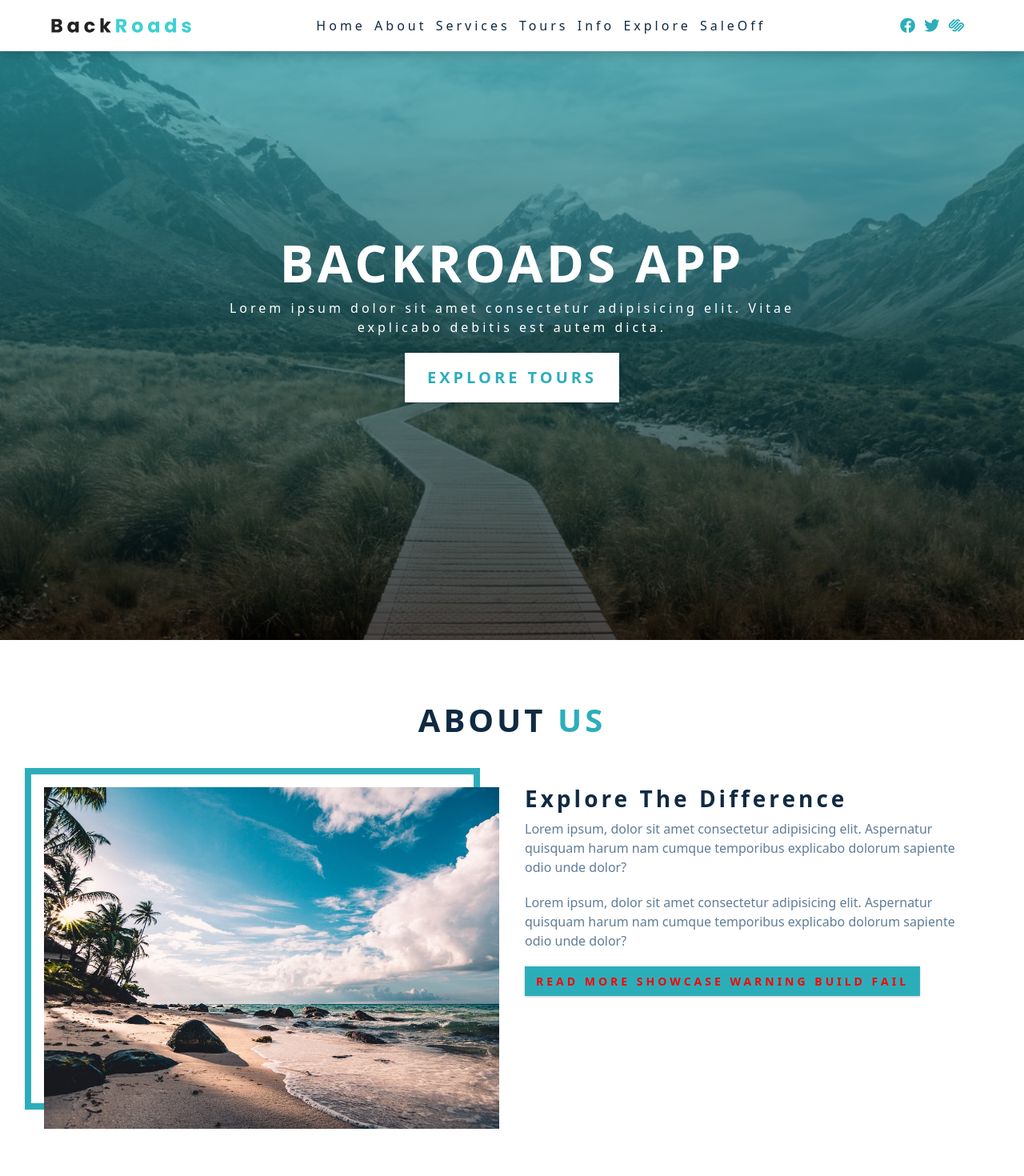
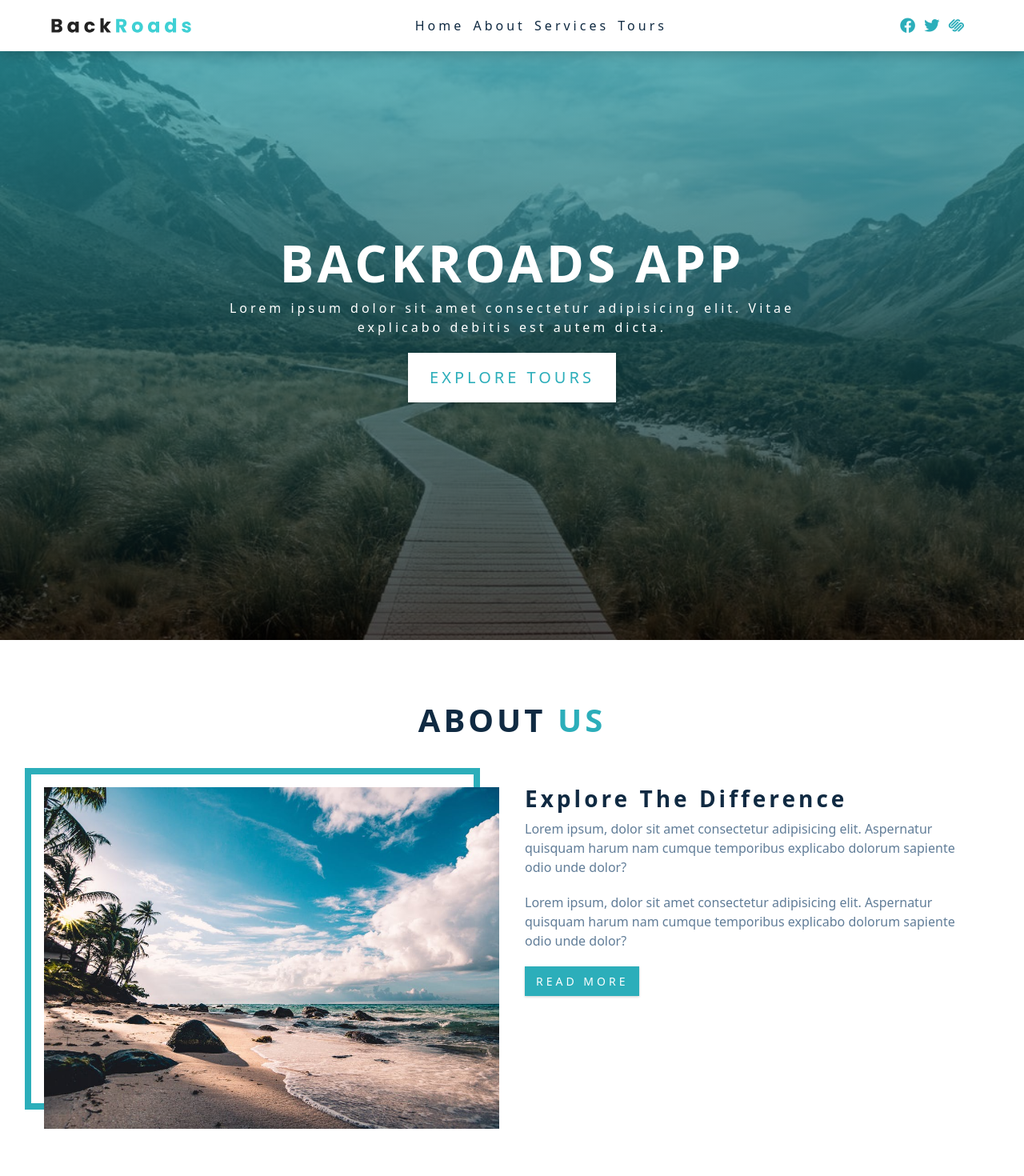
Before and after one commit to PhanNguyenDucTrung/temp-backroads-app, a React (Create React App) app: page / in a window 1280 px wide. Shown: the top 1470 px of the page at 80% size. Built offline with nearby package versions, Linux system fonts and the light colour scheme.

Commit message:
final version

```diff
--- a/src/components/About.js
+++ b/src/components/About.js
@@ -20,7 +20,7 @@ const About = () => {
                         temporibus explicabo dolorum sapiente odio unde dolor?
                     </p>
                     <a href='#' className='btn'>
-                        read more SHOWCASE WARNING BUILD FAIL
+                        read more
                     </a>
                 </article>
             </div>
--- a/src/data.js
+++ b/src/data.js
@@ -7,9 +7,6 @@ export const pageLinks = [
     { id: 2, href: '#about', text: 'about' },
     { id: 3, href: '#services', text: 'services' },
     { id: 4, href: '#tours', text: 'tours' },
-    { id: 5, href: '#tours', text: 'info' },
-    { id: 6, href: '#tours', text: 'explore' },
-    { id: 7, href: '#tours', text: 'saleOff' },
 ];
 
 export const socialLinks = [
--- a/src/index.css
+++ b/src/index.css
@@ -125,12 +125,11 @@ p {
 .btn {
     text-transform: uppercase;
     background: var(--clr-primary-5);
-    /* color: var(--clr-white); */
-    color: red;
+    color: var(--clr-white);
     padding: 0.375rem 0.75rem;
     letter-spacing: var(--spacing);
     display: inline-block;
-    font-weight: 700;
+    /* font-weight: 700; */
     transition: var(--transition);
     font-size: 0.875rem;
     border: 2px solid transparent;
```
